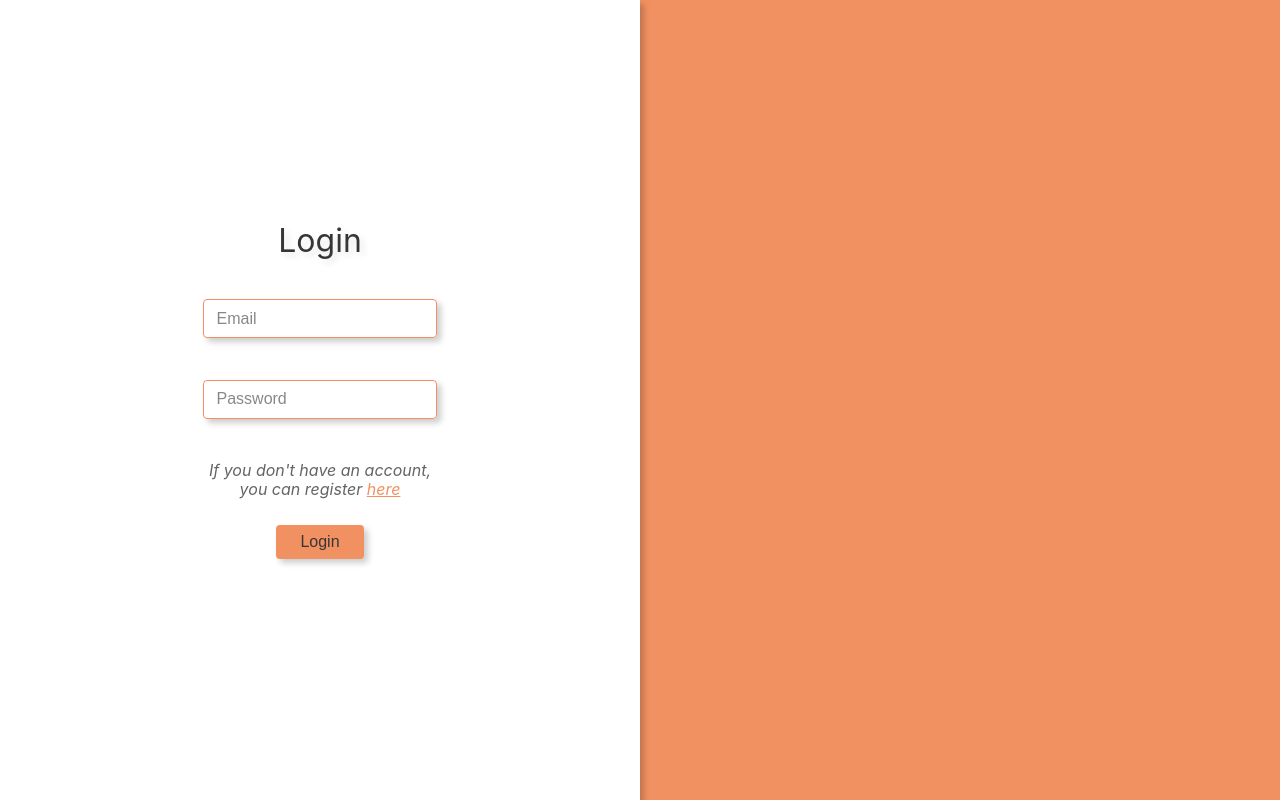
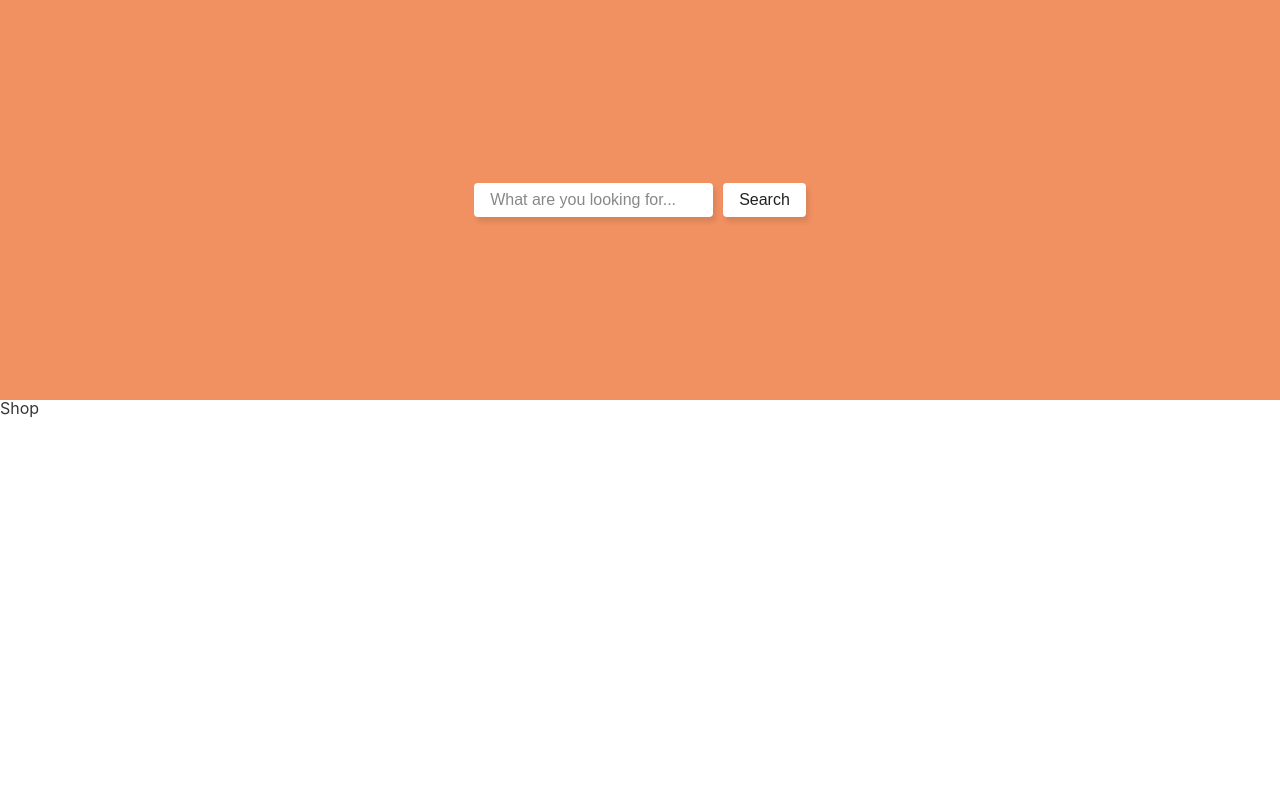
Before and after one commit to NemanjaRadonjic/react-shop, a React (Vite) app: page / in a window 1280 px wide. Before the commit this address led to /login. Built offline with nearby package versions, Linux system fonts and the light colour scheme.

Commit message:
re-wrote routing and added basic search component

```diff
--- a/src/router.jsx
+++ b/src/router.jsx
@@ -1,9 +1,11 @@
 import { createBrowserRouter } from "react-router-dom";
 
-import Landing from "@routes/Landing";
+import Auth from "@routes/Auth";
 import Login from "@routes/Login";
 import Register from "@routes/Register";
 import Shop from "@routes/Shop";
+import Search from "@routes/Search";
+import Cart from "@routes/Cart";
 import Profile from "@routes/Profile";
 import NotFound from "@routes/NotFound";
 
@@ -12,7 +14,33 @@ import ProtectedRoute from "@routes/ProtectedRoute";
 const router = createBrowserRouter([
   {
     path: "/",
-    element: <Landing />,
+    element: <Shop />,
+    children: [
+      {
+        path: "/",
+        element: <Search />,
+      },
+      {
+        path: "profile",
+        element: (
+          <ProtectedRoute privilege="user">
+            <Profile />
+          </ProtectedRoute>
+        ),
+      },
+      {
+        path: "cart",
+        element: (
+          <ProtectedRoute privilege="user">
+            <Cart />
+          </ProtectedRoute>
+        ),
+      },
+    ],
+  },
+  {
+    path: "/auth",
+    element: <Auth />,
     children: [
       {
         path: "login",
@@ -32,15 +60,6 @@ const router = createBrowserRouter([
       },
     ],
   },
-  { path: "/shop", element: <Shop /> },
-  {
-    path: "/profile",
-    element: (
-      <ProtectedRoute privilege="user">
-        <Profile />
-      </ProtectedRoute>
-    ),
-  },
   { path: "*", element: <NotFound /> },
 ]);
 
--- a/src/routes/Landing/index.jsx
+++ b/src/routes/Auth/index.jsx
@@ -1,21 +1,21 @@
 import { useEffect } from "react";
 import { useNavigate, useLocation, Outlet } from "react-router-dom";
 
-import "@styles/routes/Landing.scss";
+import "@styles/routes/Auth.scss";
 
-const Landing = () => {
+const Auth = () => {
   const navigate = useNavigate();
   const location = useLocation();
 
   useEffect(() => {
-    location.pathname === "/" && navigate("/login");
+    location.pathname === "/auth" && navigate("/auth/login");
   }, []);
 
   return (
-    <div className="landing">
+    <div className="auth">
       <Outlet />
     </div>
   );
 };
 
-export default Landing;
+export default Auth;
--- /dev/null
+++ b/src/routes/Cart/index.jsx
@@ -0,0 +1,5 @@
+const Cart = () => {
+  return <div>Cart</div>;
+};
+
+export default Cart;
--- a/src/routes/Login/index.jsx
+++ b/src/routes/Login/index.jsx
@@ -28,7 +28,7 @@ const Login = () => {
     user &&
       (dispatch(login(user)),
       localStorage.set("currentUser", user),
-      navigate("/shop"));
+      navigate("/"));
   };
 
   return (
@@ -75,7 +75,10 @@ const Login = () => {
           <p>If you don't have an account,</p>
           <p>
             you can register{" "}
-            <a onClick={() => navigate("/register")} className="inline-link">
+            <a
+              onClick={() => navigate("/auth/register")}
+              className="inline-link"
+            >
               here
             </a>
           </p>
--- a/src/routes/ProtectedRoute/index.jsx
+++ b/src/routes/ProtectedRoute/index.jsx
@@ -7,12 +7,12 @@ const ProtectedRoute = ({ children, privilege }) => {
     if (currentUser) {
       return children;
     }
-    <Navigate to="/shop" replace={true} />;
+    return <Navigate to="/" replace={true} />;
   } else {
     if (!currentUser) {
       return children;
     }
-    <Navigate to="/shop" replace={true} />;
+    return <Navigate to="/" replace={true} />;
   }
 };
 
--- a/src/routes/Register/index.jsx
+++ b/src/routes/Register/index.jsx
@@ -31,7 +31,7 @@ const Register = () => {
     isFormValid(users) &&
       (dispatch(register(user)),
       localStorage.set("users", [...users, user]),
-      navigate("/login"));
+      navigate("/auth/login"));
   };
 
   return (
@@ -118,7 +118,7 @@ const Register = () => {
           <p>If you already have an account,</p>
           <p>
             you can login{" "}
-            <a onClick={() => navigate("/login")} className="inline-link">
+            <a onClick={() => navigate("/auth/login")} className="inline-link">
               here
             </a>
           </p>
--- /dev/null
+++ b/src/routes/Search/index.jsx
@@ -0,0 +1,23 @@
+import "@styles/routes/Search.scss";
+
+import useForm from "@hooks/useForm";
+
+const Search = () => {
+  const { formState, handleFormChange } = useForm({ search: "" });
+
+  return (
+    <form className="search">
+      <input
+        name="search"
+        onChange={handleFormChange}
+        value={formState.search}
+        className="search__input"
+        type="text"
+        placeholder="What are you looking for..."
+      />
+      <input className="search__button" type="submit" value="Search" />
+    </form>
+  );
+};
+
+export default Search;
--- a/src/routes/Shop/index.jsx
+++ b/src/routes/Shop/index.jsx
@@ -1,5 +1,16 @@
+import { Outlet } from "react-router-dom";
+
+import "@styles/routes/Shop.scss";
+
 const Shop = () => {
-  return <div>Shop</div>;
+  return (
+    <div>
+      <div className="spotlight">
+        <Outlet />
+      </div>
+      <h1>Shop</h1>
+    </div>
+  );
 };
 
 export default Shop;
--- a/src/styles/routes/Landing.scss
+++ b/src/styles/routes/Auth.scss
@@ -1,6 +1,6 @@
 @import '@styles/variables';
 
-.landing {
+.auth {
   background-color: $main-color;
   height: 100vh;
   width: 100vw;
--- /dev/null
+++ b/src/styles/routes/Search.scss
@@ -0,0 +1,25 @@
+@import '@styles/variables';
+
+.search {
+  display: flex;
+  justify-content: center;
+  align-items: center;
+  height: 100%;
+  gap: 10px;
+
+
+  &__input,&__button{
+    border: none;
+    border-radius: 4px;
+    padding: .5rem 1rem;
+    box-shadow: 3px 5px 5px rgb(0,0,0,.1)
+  }
+
+  &__input {
+
+  }
+
+  &__button {
+    background-color: $bg-color;
+  }
+}
--- a/src/styles/routes/Shop.scss
+++ b/src/styles/routes/Shop.scss
@@ -0,0 +1,6 @@
+@import '@styles/variables';
+
+.spotlight {
+  background-color: $main-color;
+  height: 50vh;
+}
```
